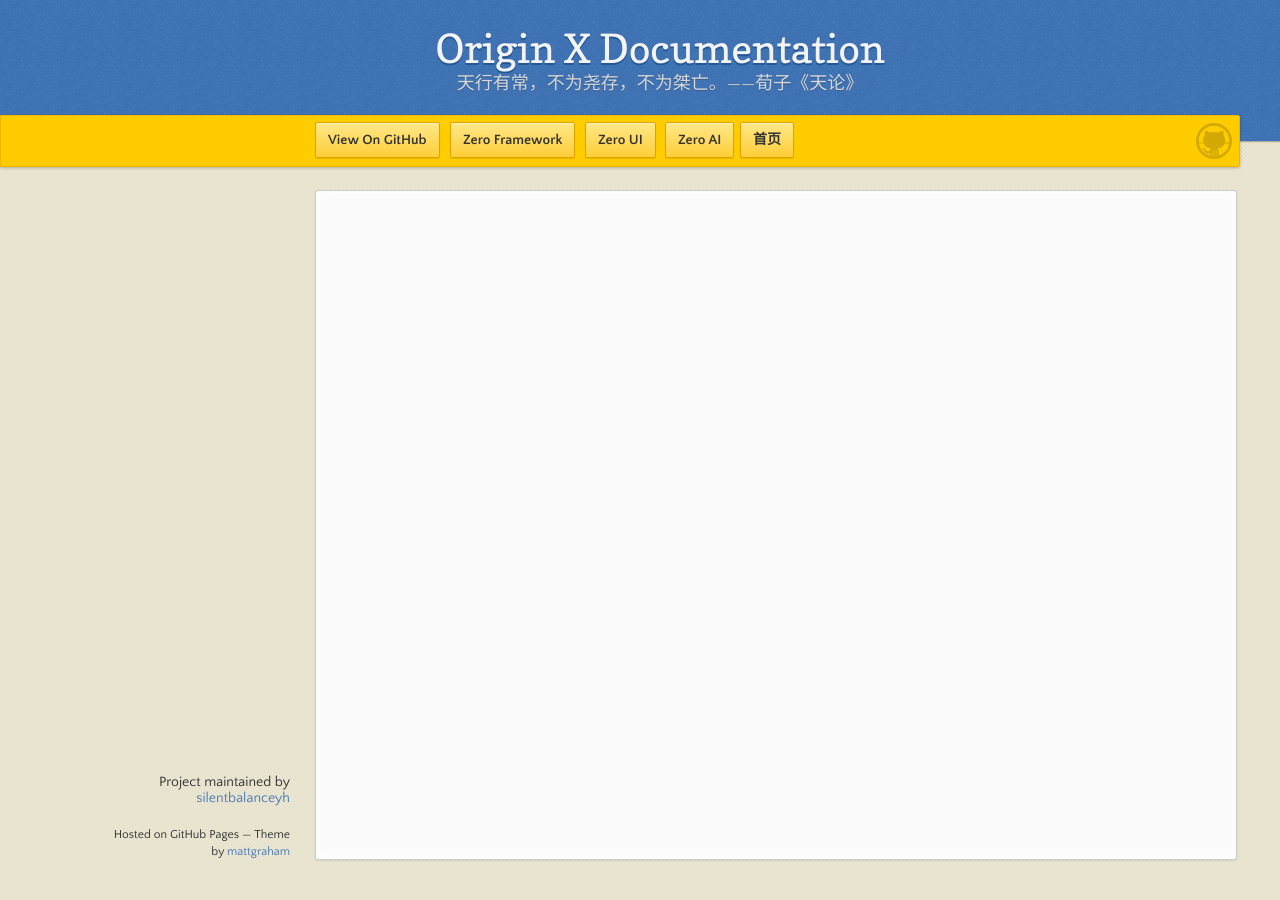
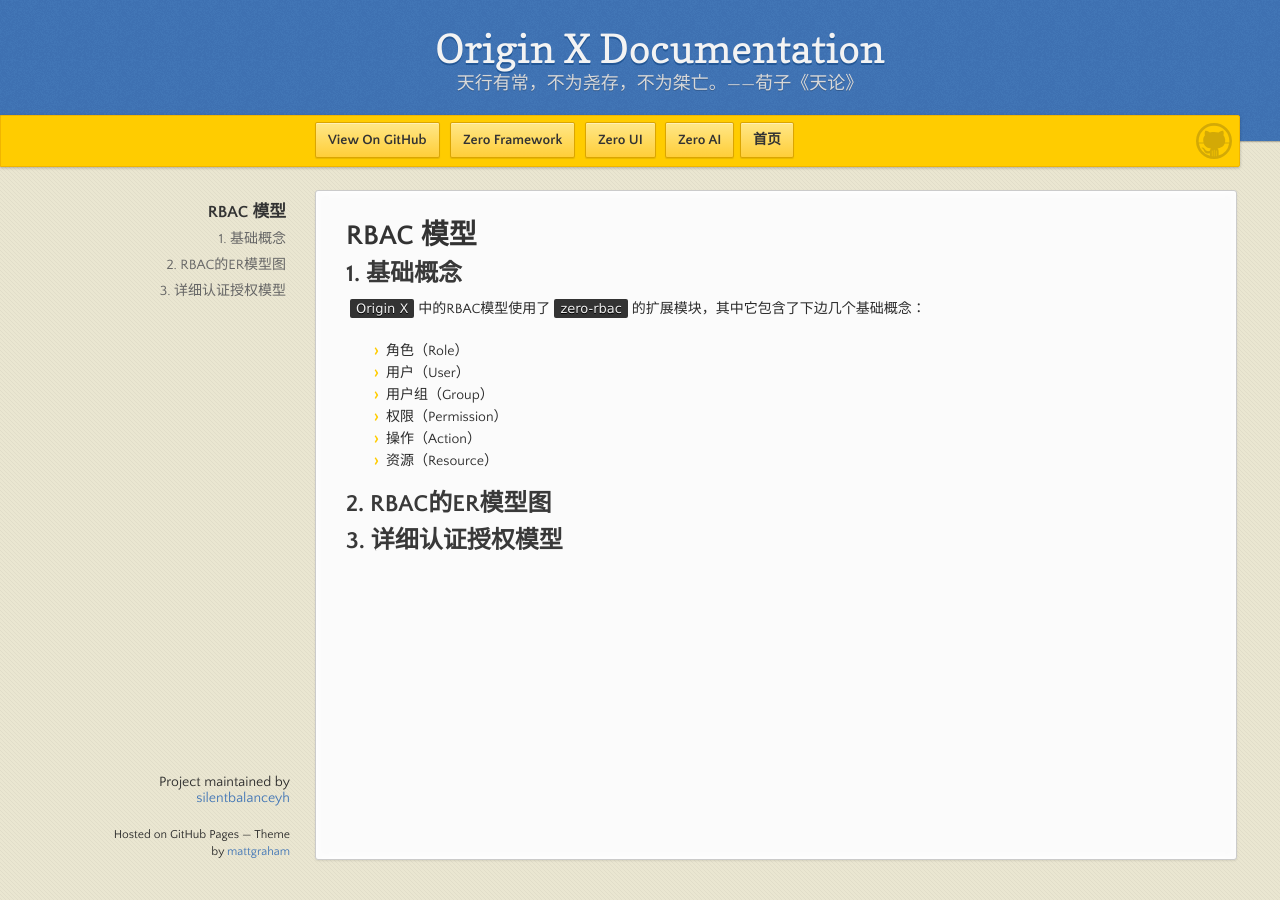
Before and after one commit to silentbalanceyh/mi-kb, a Jekyll site: the page built from origin-x-engine/quan-xian-jiao-cheng/os-002-rbacmo-xing.md, in a window 1280 px wide. Built offline with Jekyll 4.4.1, drawn with Linux system fonts in a browser that asks for light colours; our own code applies the rules of GitHub Pages for plain Markdown files.

Commit message:
权限配置

```diff
--- a/origin-x-engine/quan-xian-jiao-cheng/os-002-rbacmo-xing.md
+++ b/origin-x-engine/quan-xian-jiao-cheng/os-002-rbacmo-xing.md
@@ -0,0 +1,17 @@
+# RBAC 模型
+
+## 1. 基础概念
+
+`Origin X`中的RBAC模型使用了`zero-rbac`的扩展模块，其中它包含了下边几个基础概念：
+
+* 角色（Role）
+* 用户（User）
+* 用户组（Group）
+* 权限（Permission）
+* 操作（Action）
+* 资源（Resource）
+
+## 2. RBAC的ER模型图
+
+
+## 3. 详细认证授权模型
```
Also changed, not shown: configs/sorts.json (+54 -48 lines), origin-x-engine/main.md (+2 -2 lines).
